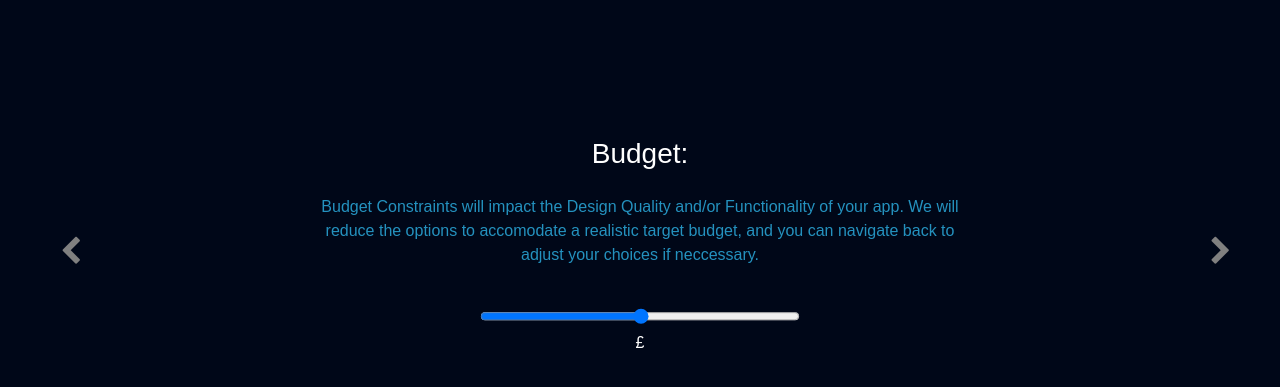
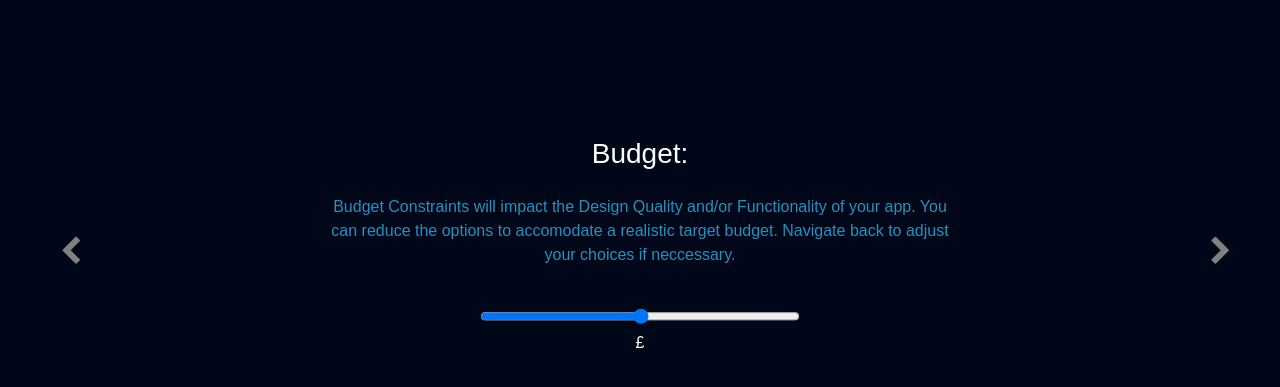
Before and after one commit to SeanDowds/idPricing_v2, a Flask app: template templates/budget.html in a window 1280 px wide. Shown: the part 154-541 px from the top of the page. Run offline with Flask 3, Linux system fonts and the light colour scheme; the template is opened without the code that fills it, so the values that code supplies are empty; some libraries are stand-ins or nearby versions.

Commit message:
Update budget.html

```diff
--- a/templates/budget.html
+++ b/templates/budget.html
@@ -39,7 +39,7 @@
   <h3 id="h3"> Budget:</h3>
   <br>
   <p id="par4">
-  Budget Constraints will impact the Design Quality and/or Functionality of your app.  We will reduce the options to accomodate a realistic target budget, and you can navigate back to adjust your choices if neccessary.</p>
+  Budget Constraints will impact the Design Quality and/or Functionality of your app.  You can reduce the options to accomodate a realistic target budget. Navigate back to adjust your choices if neccessary.</p>
 
 </br>
 
```
